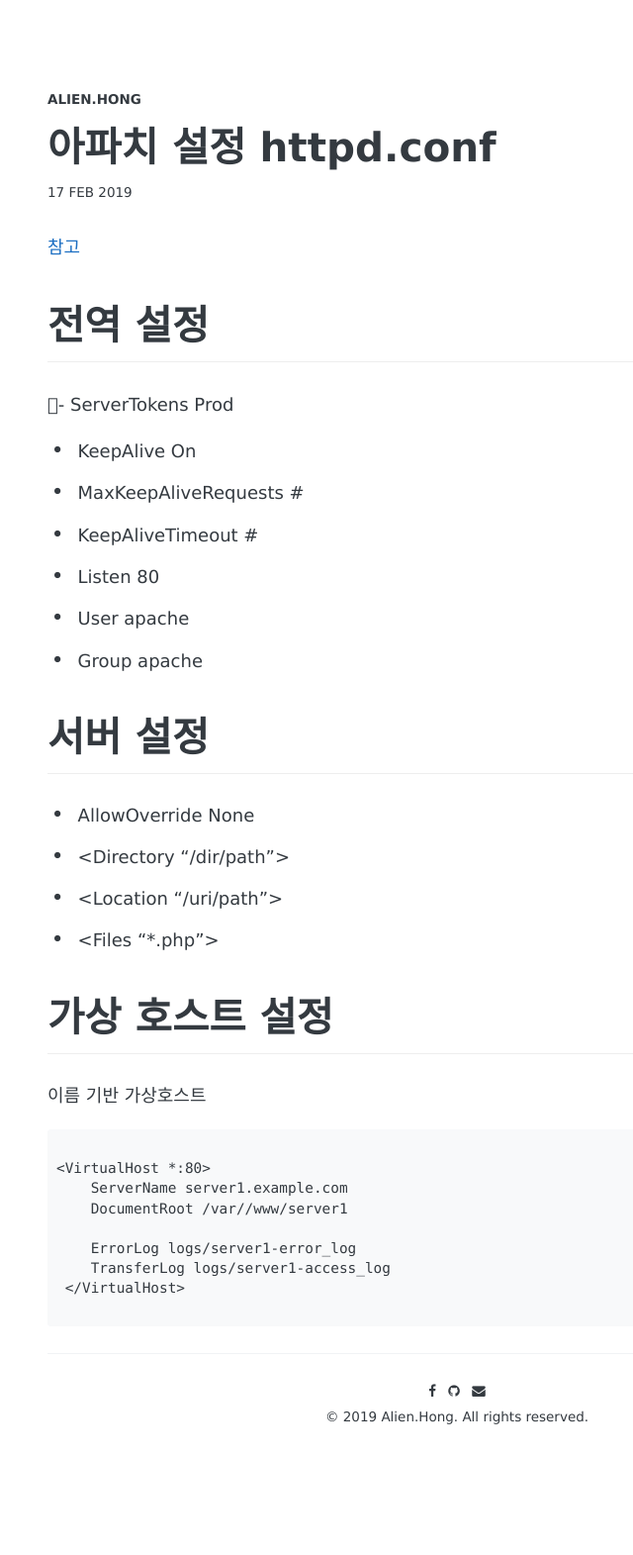
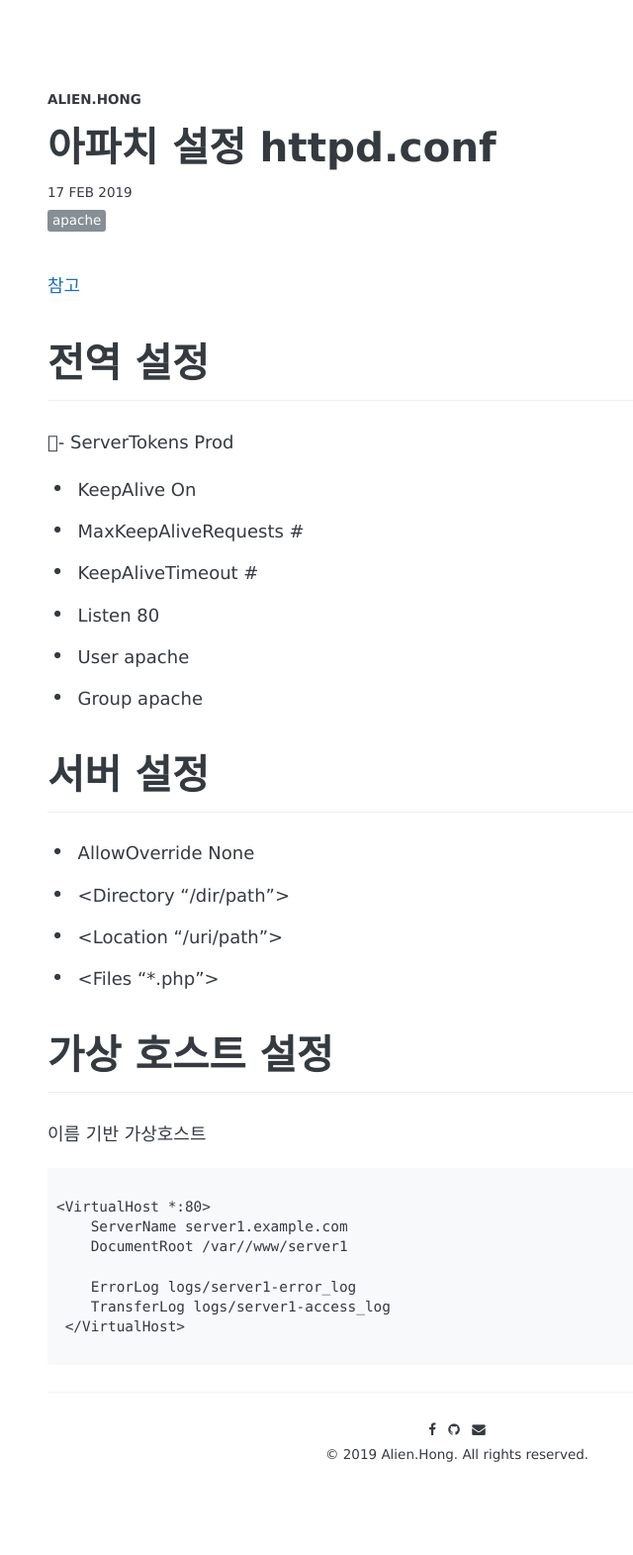
Before and after one commit to in2020/in2020.github.io, a Jekyll site: the page built from _posts/apache/2019-02-17-apache-conf.markdown, in a window 1280 px wide. Shown: the whole page at 99% size, without its empty margins (178-818 px from the left). Built offline with Jekyll 4.4.1, drawn with Linux system fonts in a browser that asks for light colours; some web fonts are replaced; before the commit the page ends 1532 px from its top, so only the background shows below that.

Commit message:
added tag

```diff
--- a/_posts/2019-02-13-ios-safari-momentum-scrolling-bug.markdown
+++ b/_posts/2019-02-13-ios-safari-momentum-scrolling-bug.markdown
@@ -2,7 +2,7 @@
 layout: post
 title:  "iOS safari momentum scrolling bug"
 date:   2019-02-13 22:28:21 +0900
-tags: [vue]
+tags: [ios]
 categories: ios
 ---
 
--- a/_posts/apache/2019-02-16-apache-mpm-fastcgi-phpfpm.markdown
+++ b/_posts/apache/2019-02-16-apache-mpm-fastcgi-phpfpm.markdown
@@ -2,6 +2,7 @@
 layout: post
 title:  "아파치 MPM EVENT MODE, FastCGI와 PHP-FPM 관계"
 date:   2019-02-16 00:00:00 +0900
+tags: [apache]
 categories: apache
 ---
 
--- a/_posts/apache/2019-02-17-apache-conf.markdown
+++ b/_posts/apache/2019-02-17-apache-conf.markdown
@@ -2,6 +2,7 @@
 layout: post
 title:  "아파치 설정 httpd.conf"
 date:   2019-02-17 09:00:00 +0900
+tags: [apache]
 categories: apache
 ---
 
```
